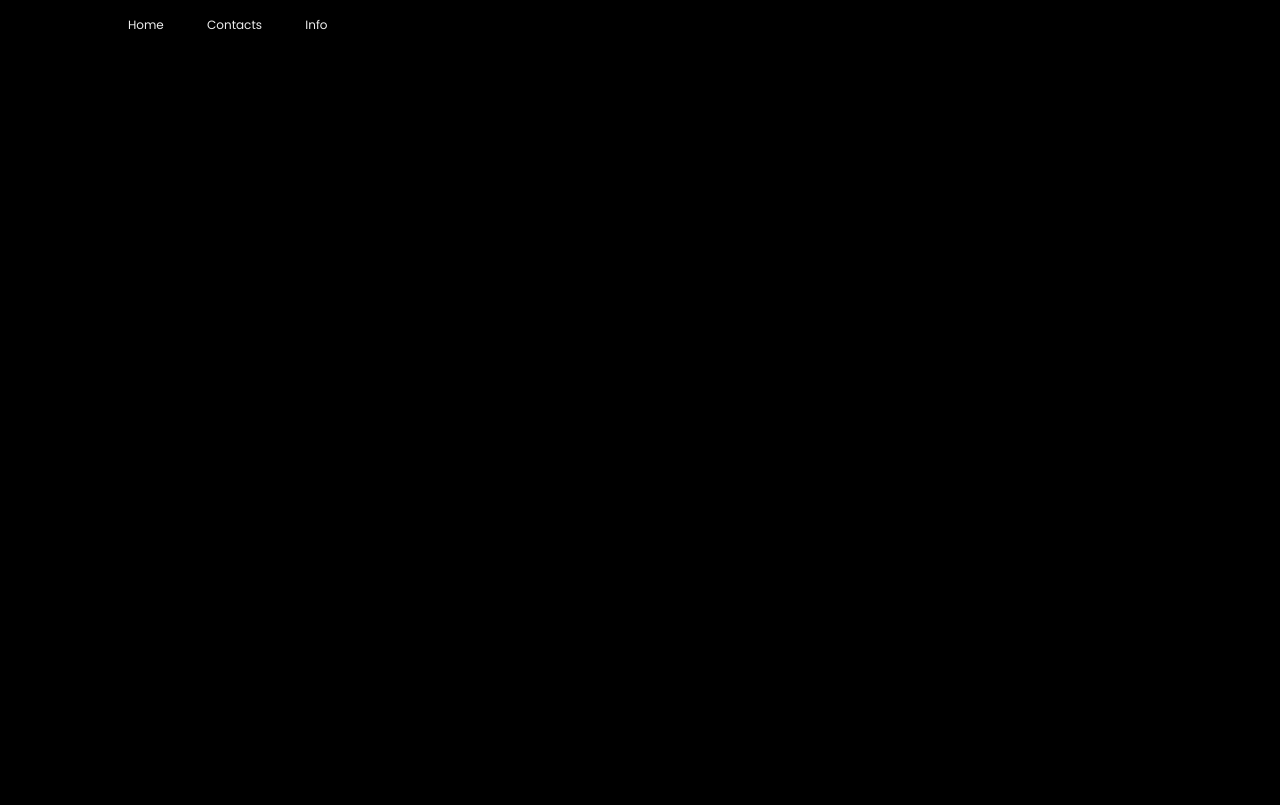
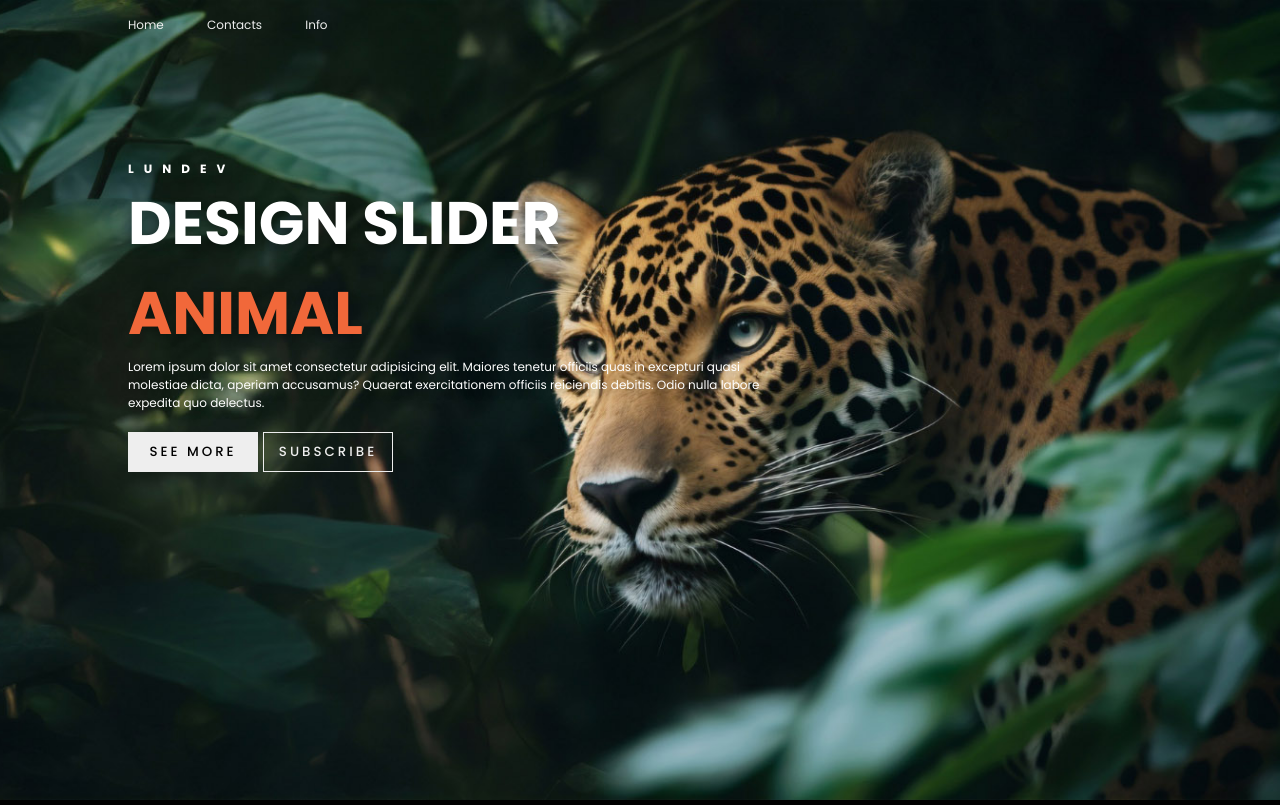
Before and after one commit to thalescarrascal/Create-A-Slider-Crazy-Effects-Using-HTML-CSS-And-Javascript, a plain HTML site: page index.html in a window 1280 px wide. Drawn offline with Linux system fonts and the light colour scheme.

Commit message:
Create and Design List Item Carousel Slider

```diff
--- a/index.html
+++ b/index.html
@@ -17,6 +17,78 @@
         </nav>
     </header>
 
+    <!-- carousel -->
+    <div class="carousel">
+        <!-- list item -->
+        <div class="list">
+            <div class="item">
+            <img src="image/img1.jpg">
+                <div class="content">
+                    <div class="author">LUNDEV</div>
+                    <div class="title">DESIGN SLIDER</div>
+                    <div class="topic">ANIMAL</div>
+                    <div class="des">
+                        Lorem ipsum dolor sit amet consectetur adipisicing elit. Maiores tenetur officiis quas in excepturi quasi molestiae dicta, aperiam accusamus? Quaerat exercitationem officiis reiciendis debitis. Odio nulla labore expedita quo delectus.
+                    </div>
+                    <div class="buttons">
+                        <button>SEE MORE</button>
+                        <button>SUBSCRIBE</button>
+                    </div>
+                </div>
+            </div>
+        </div>
+        <div class="list">
+            <div class="item">
+            <img src="image/img2.jpg">
+                <div class="content">
+                    <div class="author">LUNDEV</div>
+                    <div class="title">DESIGN SLIDER</div>
+                    <div class="topic">ANIMAL</div>
+                    <div class="des">
+                        Lorem ipsum dolor sit amet consectetur adipisicing elit. Maiores tenetur officiis quas in excepturi quasi molestiae dicta, aperiam accusamus? Quaerat exercitationem officiis reiciendis debitis. Odio nulla labore expedita quo delectus.
+                    </div>
+                    <div class="buttons">
+                        <button>SEE MORE</button>
+                        <button>SUBSCRIBE</button>
+                    </div>
+                </div>
+            </div>
+        </div>
+        <div class="list">
+            <div class="item">
+            <img src="image/img3.jpg">
+                <div class="content">
+                    <div class="author">LUNDEV</div>
+                    <div class="title">DESIGN SLIDER</div>
+                    <div class="topic">ANIMAL</div>
+                    <div class="des">
+                        Lorem ipsum dolor sit amet consectetur adipisicing elit. Maiores tenetur officiis quas in excepturi quasi molestiae dicta, aperiam accusamus? Quaerat exercitationem officiis reiciendis debitis. Odio nulla labore expedita quo delectus.
+                    </div>
+                    <div class="buttons">
+                        <button>SEE MORE</button>
+                        <button>SUBSCRIBE</button>
+                    </div>
+                </div>
+            </div>
+        </div>
+        <div class="list">
+            <div class="item">
+            <img src="image/img4.jpg">
+                <div class="content">
+                    <div class="author">LUNDEV</div>
+                    <div class="title">DESIGN SLIDER</div>
+                    <div class="topic">ANIMAL</div>
+                    <div class="des">
+                        Lorem ipsum dolor sit amet consectetur adipisicing elit. Maiores tenetur officiis quas in excepturi quasi molestiae dicta, aperiam accusamus? Quaerat exercitationem officiis reiciendis debitis. Odio nulla labore expedita quo delectus.
+                    </div>
+                    <div class="buttons">
+                        <button>SEE MORE</button>
+                        <button>SUBSCRIBE</button>
+                    </div>
+                </div>
+            </div>
+        </div>
+    </div>
     <script src="app.js"></script>
 </body>
 </html>
--- a/style.css
+++ b/style.css
@@ -17,7 +17,69 @@ header{
     height: 50px;
     display: flex;
     align-items: center;
+    position: relative;
+    z-index: 100;
 }
 header a{
     margin-right: 40px;
 }
+/* carousel */
+.carousel{
+    width: 100vw;
+    height: 100vh;
+    overflow: hidden;
+    margin-top: -50px;
+}
+.carousel .list .item{
+    position: absolute;
+    inset: 0 0 0 0;
+}
+.carousel .list .item img{
+    width: 100%;
+    height: 100%;
+    object-fit: cover;
+}
+.carousel .list .item .content{
+    position: absolute;
+    top: 20%;
+    width: 1140px;
+    max-width: 80%;
+    left: 50%;
+    transform: translateX(-50%);
+    padding-right: 30%;
+    box-sizing: border-box;
+    color: #fff;
+    text-shadow: 0 5px 10px #0004;
+}
+.carousel .list .item .content .author{
+    font-weight: bold;
+    letter-spacing: 10px;
+}
+.carousel .list .item .content .title,
+.carousel .list .item .content .topic{
+    font-weight: bold;
+    font-size: 5em;
+    list-style: 1.3em;
+}
+.carousel .list .item .content .topic{
+    color: #f1683a;
+}
+.carousel .list .item .content .buttons{
+    display: grid;
+    grid-template-columns: repeat(2, 130px);
+    grid-template-rows: 40px;
+    gap: 5px;
+    margin-top: 20px;
+}
+.carousel .list .item .content button{
+    border: none;
+    background-color: #eee;
+    letter-spacing: 3px;
+    font-family: Poppins;
+    font-weight: 500;
+}
+.carousel .list .item .content button:nth-child(2){
+    background-color: transparent;
+    color: #eee;
+    border: 1px solid #eee;
+}
```
